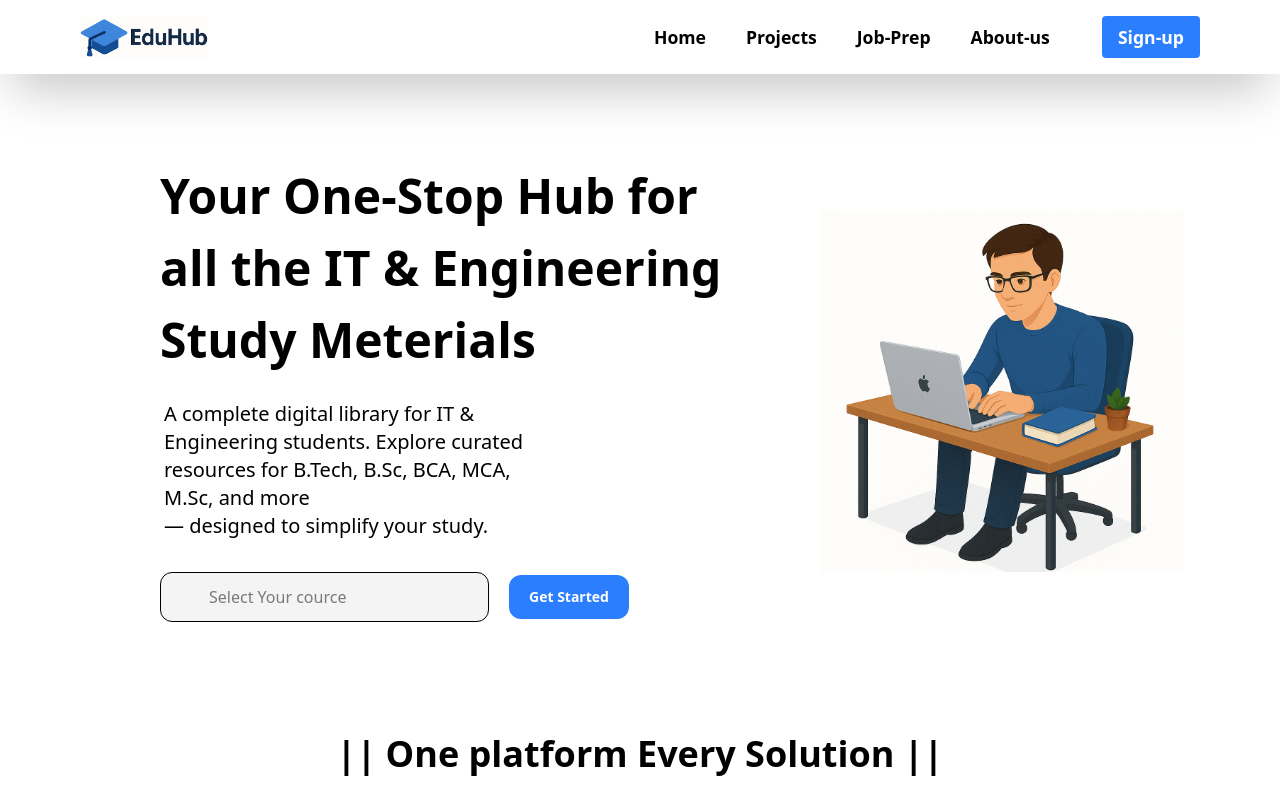
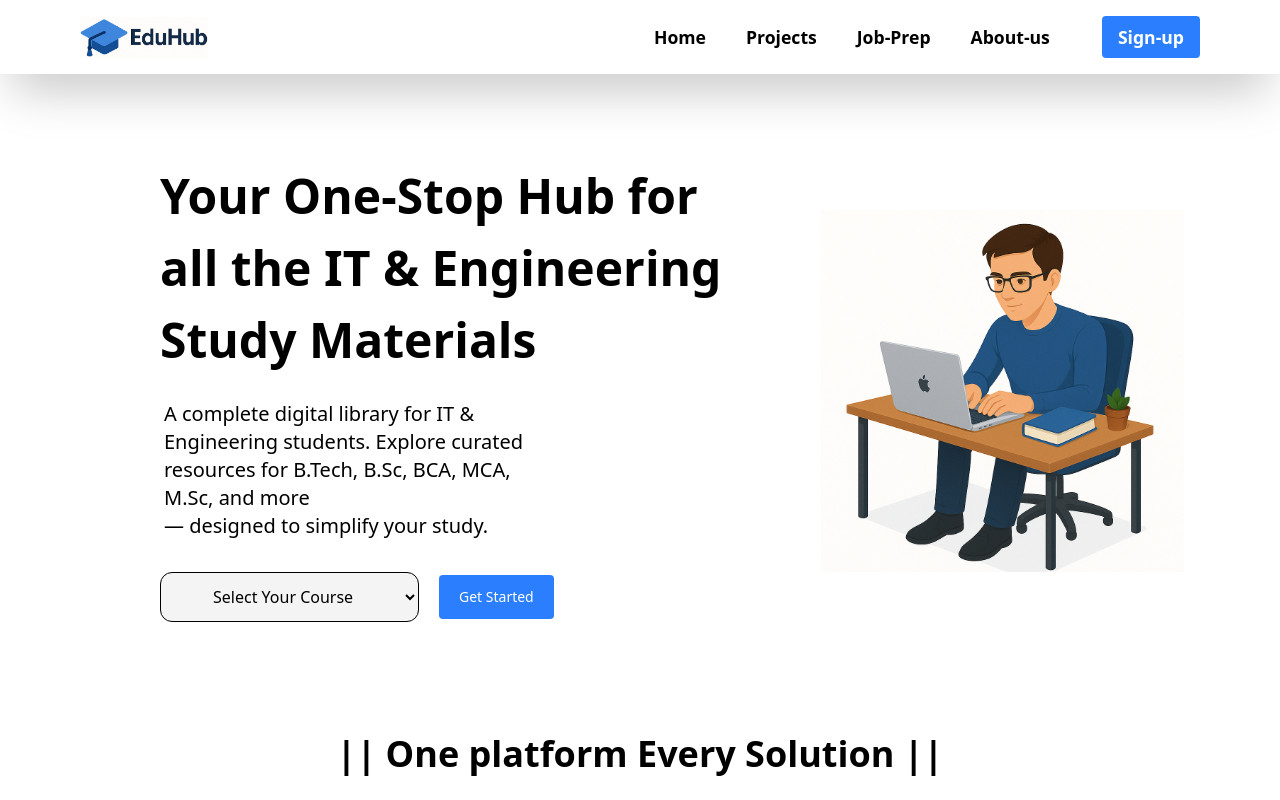
Before and after one commit to DevoloperAman/EduHub, a React (Vite) app: page / in a window 1280 px wide. Shown: the top 800 px of the page. Built offline with nearby package versions, Linux system fonts and the light colour scheme.

Commit message:
Fix Spelling

```diff
--- a/src/Components/Home.jsx
+++ b/src/Components/Home.jsx
@@ -1,32 +1,82 @@
+import React, { useState } from 'react'
+import { useNavigate } from 'react-router-dom'
 import Button from './ToolsComponents/Button'
 import boy from '.././assets/boyimage.png'
 
 function Home() {
+  const navigate = useNavigate()
+  const [selectedCourse, setSelectedCourse] = useState('')
+
+  // Course options with name and route
+  const courses = [
+    { name: "Select Your Course", route: "" },
+    { name: "B.Sc. IT", route: "/bsc-it" },
+    { name: "B.Sc. CS", route: "/bsc-cs" },
+    { name: "BCA", route: "/bca" },
+    { name: "B.Tech CSE", route: "/betech" },
+    { name: "M.Sc. IT", route: "/msc-it" },
+    { name: "M.Sc. CS", route: "/msc-cs" },
+    { name: "MCA", route: "/mca" },
+    { name: "M.Tech CSE", route: "/mtech" },
+  ]
+
+  // Handle dropdown change
+  const handleChange = (e) => {
+    const selectedRoute = e.target.value
+    setSelectedCourse(selectedRoute)
+  }
+
+  // Redirect when user clicks Get Started button
+  const handleGetStarted = () => {
+    if (selectedCourse) {
+      navigate(selectedCourse)
+    } else {
+      alert('Please select a course first')
+    }
+  }
+
   return (
     <>
-      <div className=' flex flex-col mt-12 items-center md:flex-row w-full md:mt-20 h-auto     '>
+      <div className='flex flex-col mt-12 items-center md:flex-row w-full md:mt-20 h-auto'>
 
-        {/* this is for the Text Section   */}
-        <div className='  px-2  md:w-2/3 md:flex flex-col justify-center md:px-16    '>
+        {/* Text Section */}
+        <div className='px-2 md:w-2/3 md:flex flex-col justify-center md:px-16'>
 
-          <h1 className=' w-full text-2xl  font-bold  md:text-5xl md:font-semibold   leading-normal   ' >Your One-Stop Hub for all the IT & Engineering  Study Meterials</h1>
+          <h1 className='w-full text-2xl font-bold md:text-5xl md:font-semibold leading-normal'>
+            Your One-Stop Hub for all the IT & Engineering Study Materials
+          </h1>
 
-          <h3 className=' w-full  md:w-full   md:text-xl md:max-w-2/3 mt-6  ml-1 '>A complete digital library for IT & Engineering students.  Explore curated  resources for  B.Tech, B.Sc, BCA, MCA, M.Sc, and more <br /> —  designed to simplify your study.
-
+          <h3 className='w-full md:w-full md:text-xl md:max-w-2/3 mt-6 ml-1'>
+            A complete digital library for IT & Engineering students. Explore curated resources for B.Tech, B.Sc, BCA, MCA, M.Sc, and more <br />
+            — designed to simplify your study.
           </h3>
 
-          {/* Selected Ccource  */}
-          <div className='  flex gap-4 mt-6  md:flex md:gap-5   md:mt-8   items-center'>
-            <input className=' px-3 border bg-zinc-100 rounded-xl md:px-12 py-3   ' type="search" placeholder='Select Your cource' />
+          {/* Dropdown + Button */}
+          <div className='flex gap-8 mt-6 md:flex md:gap-5 md:mt-8 items-center'>
+            <select
+              className='px-4  py-3 border bg-zinc-100 rounded-xl md:px-12'
+              value={selectedCourse}
+              onChange={handleChange}
+            >
+              {courses.map(course => (
+                <option key={course.route} value={course.route}>
+                  {course.name}
+                </option>
+              ))}
+            </select>
 
-            <Button className= ' px-3 py-3 text-sm  bg-blue-500 text-white md:py-3 md:px-5' name="Get Started" link={undefined} />
+            <button
+              className='px-3 py-3 text-sm bg-blue-500 text-white md:py-3 md:px-5 rounded'
+              onClick={handleGetStarted}
+            >
+              Get Started
+            </button>
           </div>
-
         </div>
 
-        {/*  this  is for the Image Section   */}
-        <div className=' w-3/4 md:w-1/3  flex justify-center  items-center   '>
-          <img className='w-full mt-6 md:mt-0 ' src={boy} alt="boi Iamge " />
+        {/* Image Section */}
+        <div className='w-3/4 md:w-1/3 flex justify-center items-center'>
+          <img className='w-full mt-6 md:mt-0' src={boy} alt="boy image" />
         </div>
       </div>
     </>
```
